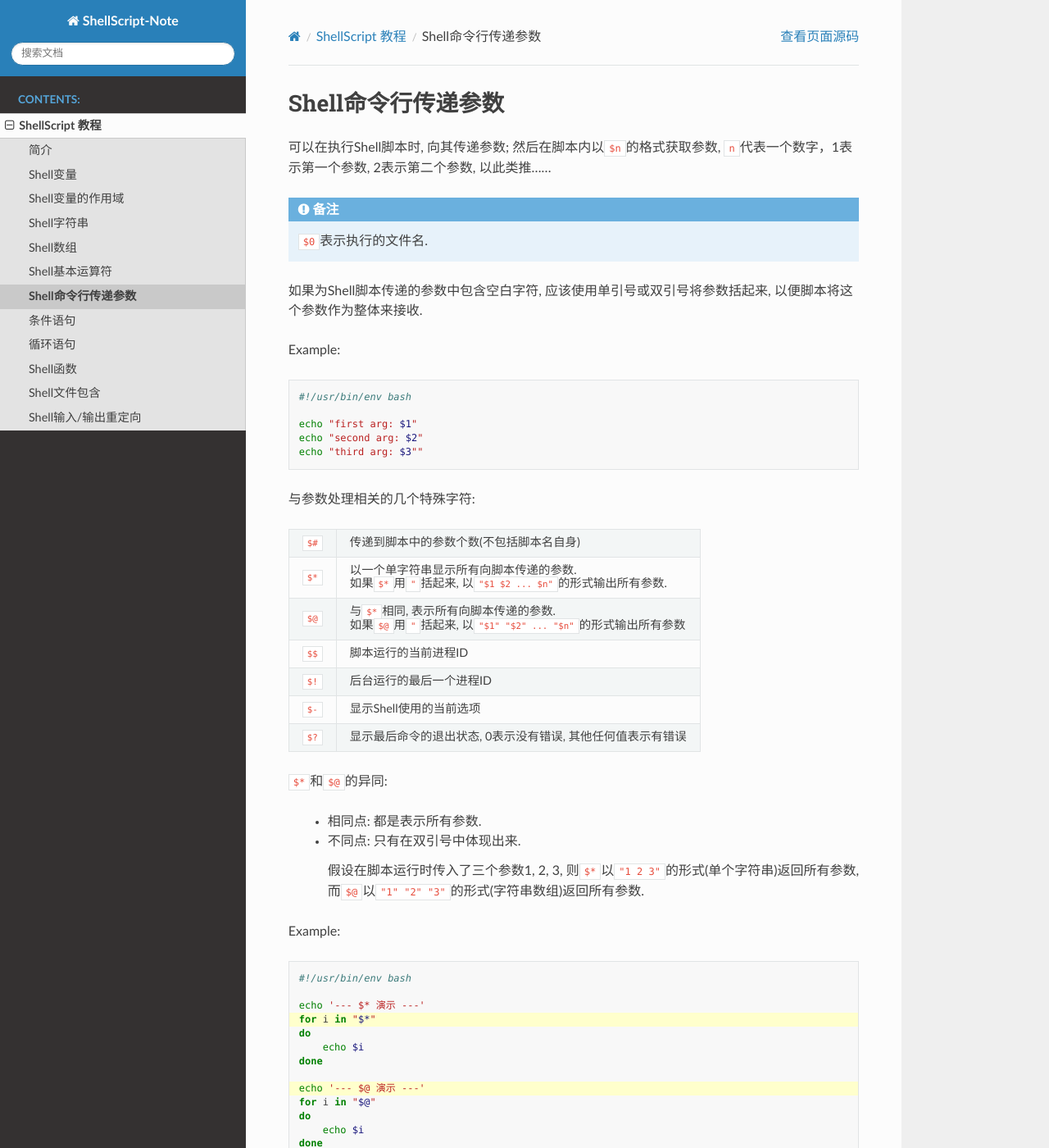
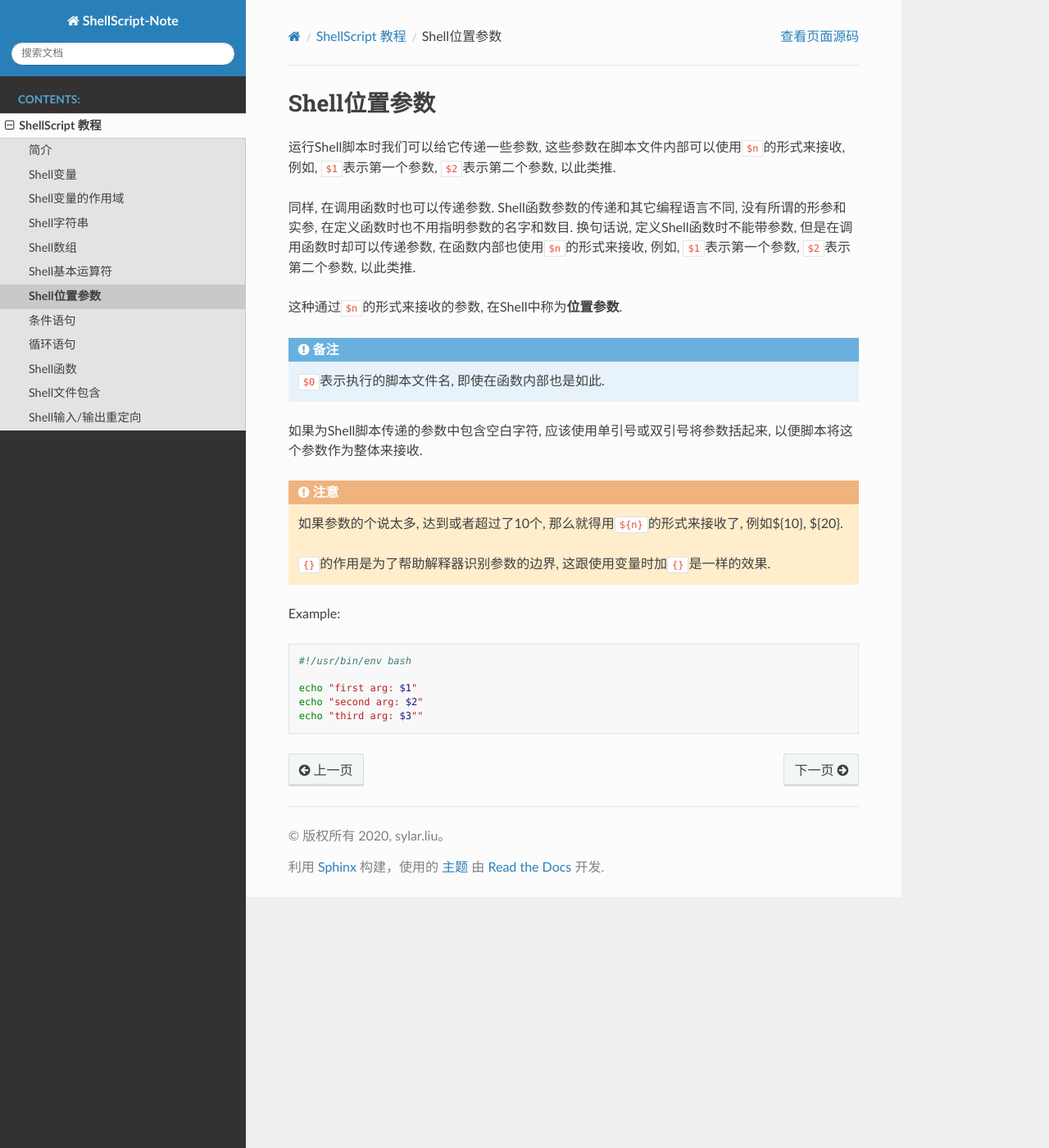
Before and after one commit to My-LearningNotes/ShellScript, a Sphinx documentation site: the page built from source/tutorial/arguments.rst, in a window 1280 px wide and 1400 px high. Shown: the whole window at 82% size. Built offline with Sphinx 7.4.7 and the Read the Docs theme 2.0.0, drawn with Linux system fonts in a browser that asks for light colours; some of the changed text lies outside the part shown.

Commit message:
增加关于Shell位置参数的笔记

```diff
--- a/source/tutorial/arguments.rst
+++ b/source/tutorial/arguments.rst
@@ -1,14 +1,27 @@
-Shell命令行传递参数
-===================
+Shell位置参数
+=============
 
-可以在执行Shell脚本时, 向其传递参数;
-然后在脚本内以\ ``$n``\ 的格式获取参数, \ ``n``\ 代表一个数字，1表示第一个参数, 2表示第二个参数, 以此类推......
+运行Shell脚本时我们可以给它传递一些参数, 这些参数在脚本文件内部可以使用\ ``$n``\ 的形式来接收,
+例如, \ ``$1``\ 表示第一个参数, \ ``$2``\ 表示第二个参数, 以此类推.
+
+同样, 在调用函数时也可以传递参数.
+Shell函数参数的传递和其它编程语言不同, 没有所谓的形参和实参, 在定义函数时也不用指明参数的名字和数目.
+换句话说, 定义Shell函数时不能带参数, 但是在调用函数时却可以传递参数, 在函数内部也使用\ ``$n``\ 的形式来接收,
+例如, \ ``$1``\ 表示第一个参数, \ ``$2``\ 表示第二个参数, 以此类推.
+
+这种通过\ ``$n``\ 的形式来接收的参数, 在Shell中称为\ **位置参数**\ .
 
 .. note::
 
-    ``$0``\ 表示执行的文件名.
+    ``$0``\ 表示执行的脚本文件名, 即使在函数内部也是如此.
 
 如果为Shell脚本传递的参数中包含空白字符, 应该使用单引号或双引号将参数括起来, 以便脚本将这个参数作为整体来接收.
+
+.. attention::
+
+    如果参数的个说太多, 达到或者超过了10个, 那么就得用\ ``${n}``\ 的形式来接收了, 例如${10}, ${20}.
+
+    ``{}``\ 的作用是为了帮助解释器识别参数的边界, 这跟使用变量时加\ ``{}``\ 是一样的效果.
 
 
 Example:
@@ -20,63 +33,3 @@ Example:
     echo "first arg: $1"
     echo "second arg: $2"
     echo "third arg: $3""
-
-
-与参数处理相关的几个特殊字符:
-
-============= ======================================================================================
-``$#``        传递到脚本中的参数个数(不包括脚本名自身)
-``$*``        以一个单字符串显示所有向脚本传递的参数.
-
-              如果\ ``$*``\ 用\ ``"``\ 括起来, 以\ ``"$1 $2 ... $n"``\ 的形式输出所有参数.
-``$@``        与\ ``$*``\ 相同, 表示所有向脚本传递的参数.
-
-              如果\ ``$@``\ 用\ ``"``\ 括起来, 以\ ``"$1" "$2" ... "$n"``\ 的形式输出所有参数
-``$$``        脚本运行的当前进程ID
-``$!``        后台运行的最后一个进程ID
-``$-``        显示Shell使用的当前选项
-``$?``        显示最后命令的退出状态, 0表示没有错误, 其他任何值表示有错误
-============= ======================================================================================
-
-
-``$*``\ 和\ ``$@``\ 的异同:
-
-    *   相同点: 都是表示所有参数.
-
-    *   不同点: 只有在双引号中体现出来.
-
-        假设在脚本运行时传入了三个参数1, 2, 3, 则\ ``$*``\ 以\ ``"1 2 3"``\ 的形式(单个字符串)返回所有参数, 而\ ``$@``\ 以\ ``"1" "2" "3"``\ 的形式(字符串数组)返回所有参数.
-
-
-Example:
-
-.. code-block:: bash
-    :emphasize-lines: 4, 9
-
-    #!/usr/bin/env bash
-
-    echo '--- $* 演示 ---'
-    for i in "$*"
-    do
-        echo $i
-    done
-
-    echo '--- $@ 演示 ---'
-    for i in "$@"
-    do
-        echo $i
-    done
-
-执行脚本, 输出结果如下:
-
-.. code-block:: bash
-    :emphasize-lines: 4, 6, 7, 8
-
-    $ chmod a+x test.sh
-    $ ./test.sh 1 2 3
-    --- $* 演示 ---
-    1 2 3
-    --- $@ 演示 ---
-    1
-    2
-    3
```
